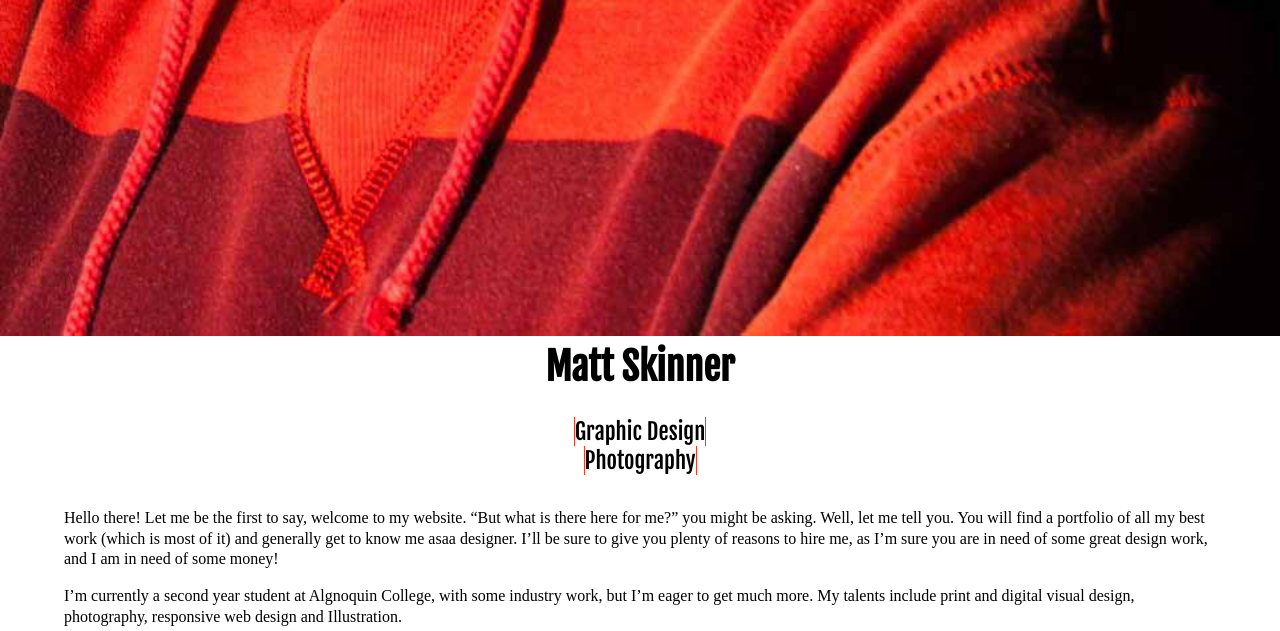
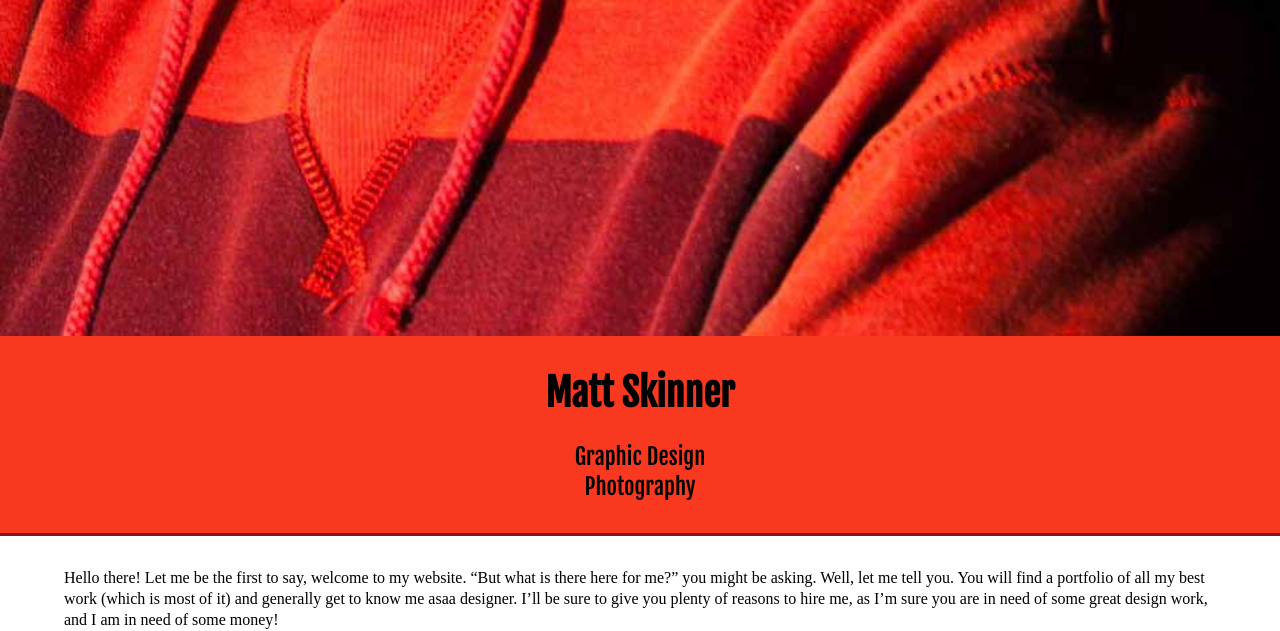
Before and after one commit to MattSkinner30/business-card, a plain HTML site: page index.html in a window 1280 px wide. Shown: the part 1476-2107 px from the top of the page. Drawn offline with Linux system fonts and the light colour scheme.

Commit message:
Added BG colour

```diff
--- a/css/main.css
+++ b/css/main.css
@@ -30,6 +30,11 @@ body {
 	margin: 0;
 }
 
+header {
+	background-color: #f8381f;
+    padding-bottom: 1em;
+    border-bottom: 3px solid #861322;
+}
 header img {
 	width: 100%;
 }
@@ -42,7 +47,6 @@ h1 {
 	text-align: left;
 	font-family: 'Fjalla One', sans-serif;
 	font-size: 2.369rem;
-	margin-top: 0;
 	text-align: center;
 }
 
```
